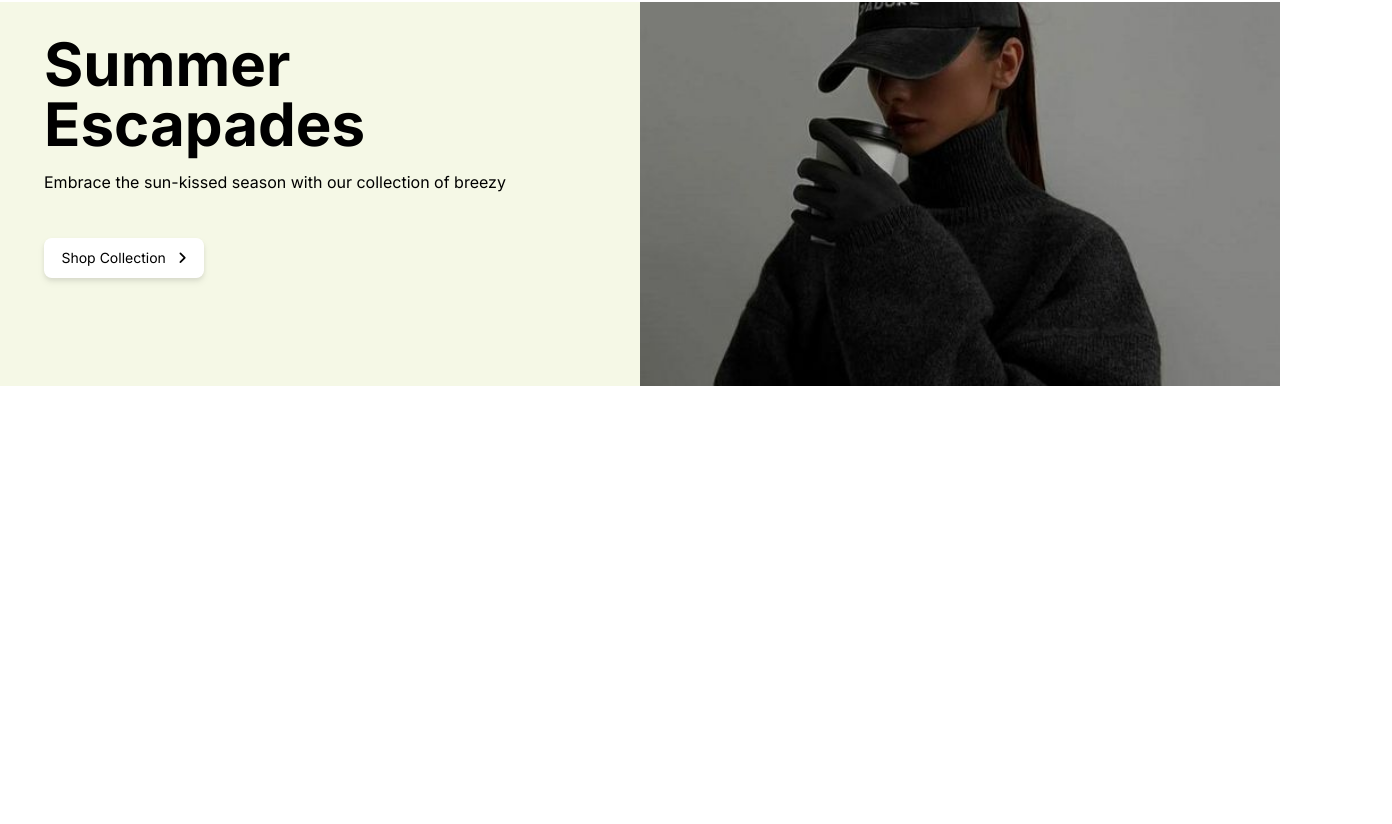
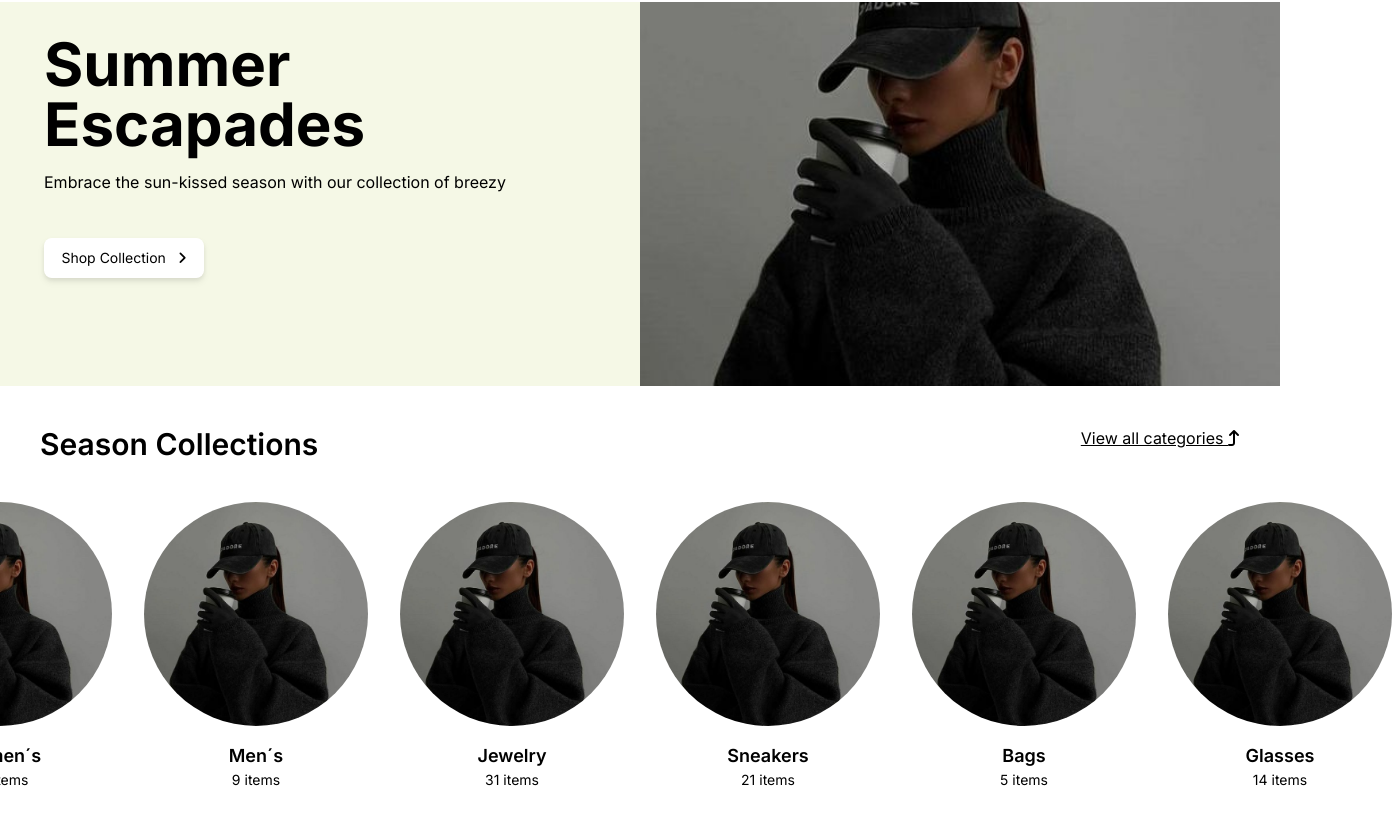
Before and after one commit to DanielaHernande/WorkShop-S1-NextJs, a Next.js app: page /home in a window 1280 px wide. Shown: the part 170-994 px from the top of the page, 1392 px wide, since content can reach past the window. Before the commit the page ends 800 px from the top, so only its background shows below. Built offline with nearby package versions, Linux system fonts and the light colour scheme.

Commit message:
Feat: Session collection creation

```diff
--- a/src/app/_components/session/sessionLeft.module.css
+++ /dev/null
@@ -1,6 +0,0 @@
-.conteiner {
-    width: 50%;
-    height: 500px;
-    margin-top: 10px;
-    background-color: rgb(245, 248, 230);
-}
--- /dev/null
+++ b/src/app/_components/sessionCollection/sessionCollection.tsx
@@ -0,0 +1,36 @@
+import Image from "next/image";
+import { categories } from "@/app/_model/categoria";
+
+export default function SessionCollection() {
+  return (
+    <div className="bg-[rgb(250, 247, 242)] p-10 ">
+      <div className="flex justify-between">
+        <h2 className="text-left text-3xl mb-10 font-semibold">
+          Season Collections
+        </h2>
+        <a href="#" className="text-right underline">
+          View all categories <i className="fa-solid fa-arrow-turn-up"></i>
+        </a>
+      </div>
+
+      <div className="flex justify-center gap-8">
+        {categories.map((category, index) => (
+          <div key={index} className="text-center">
+            <div className="relative w-56 h-56 mb-4">
+              <Image
+                src={category.img}
+                alt={category.title}
+                layout="fill"
+                objectFit="cover"
+                className="rounded-full"
+              />
+            </div>
+
+            <h3 className="text-lg font-semibold">{category.title}</h3>
+            <p className="text-sm">{category.items} items</p>
+          </div>
+        ))}
+      </div>
+    </div>
+  );
+}
--- /dev/null
+++ b/src/app/_interface/Categoria.ts
@@ -0,0 +1,5 @@
+export interface Category {
+  title: string;
+  items: string;
+  img: string;
+};
--- /dev/null
+++ b/src/app/_model/categoria.ts
@@ -0,0 +1,10 @@
+import { Category } from "../_interface/Categoria";
+
+export const categories: Category[] = [
+  { title: "Women´s", items: "23", img: "/img/img1.jpg" },
+  { title: "Men´s", items: "9", img: "/img/img1.jpg" },
+  { title: "Jewelry", items: "31", img: "/img/img1.jpg" },
+  { title: "Sneakers", items: "21", img: "/img/img1.jpg" },
+  { title: "Bags", items: "5", img: "/img/img1.jpg" },
+  { title: "Glasses", items: "14", img: "/img/img1.jpg" },
+];
--- a/src/app/home/page.tsx
+++ b/src/app/home/page.tsx
@@ -1,9 +1,11 @@
 import SessionLeft from "../_components/session/sessionLeft";
+import SessionCollection from "../_components/sessionCollection/sessionCollection";
 
 export default function Home() {
   return (
     <>
       <SessionLeft />
+      <SessionCollection />
     </>
   );
 }
```
Also changed, not shown: src/app/_components/session/sessionRight.tsx (deleted).
